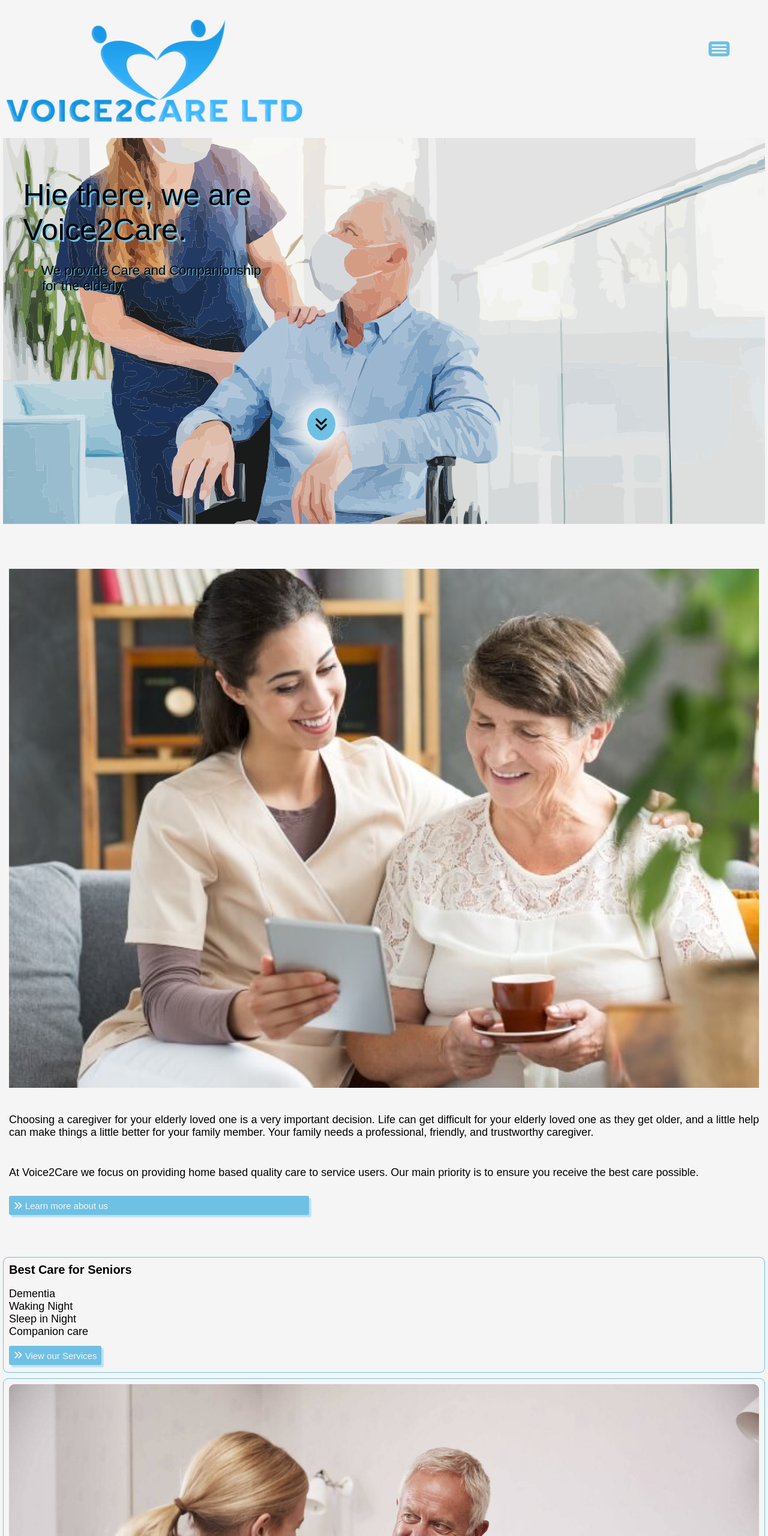
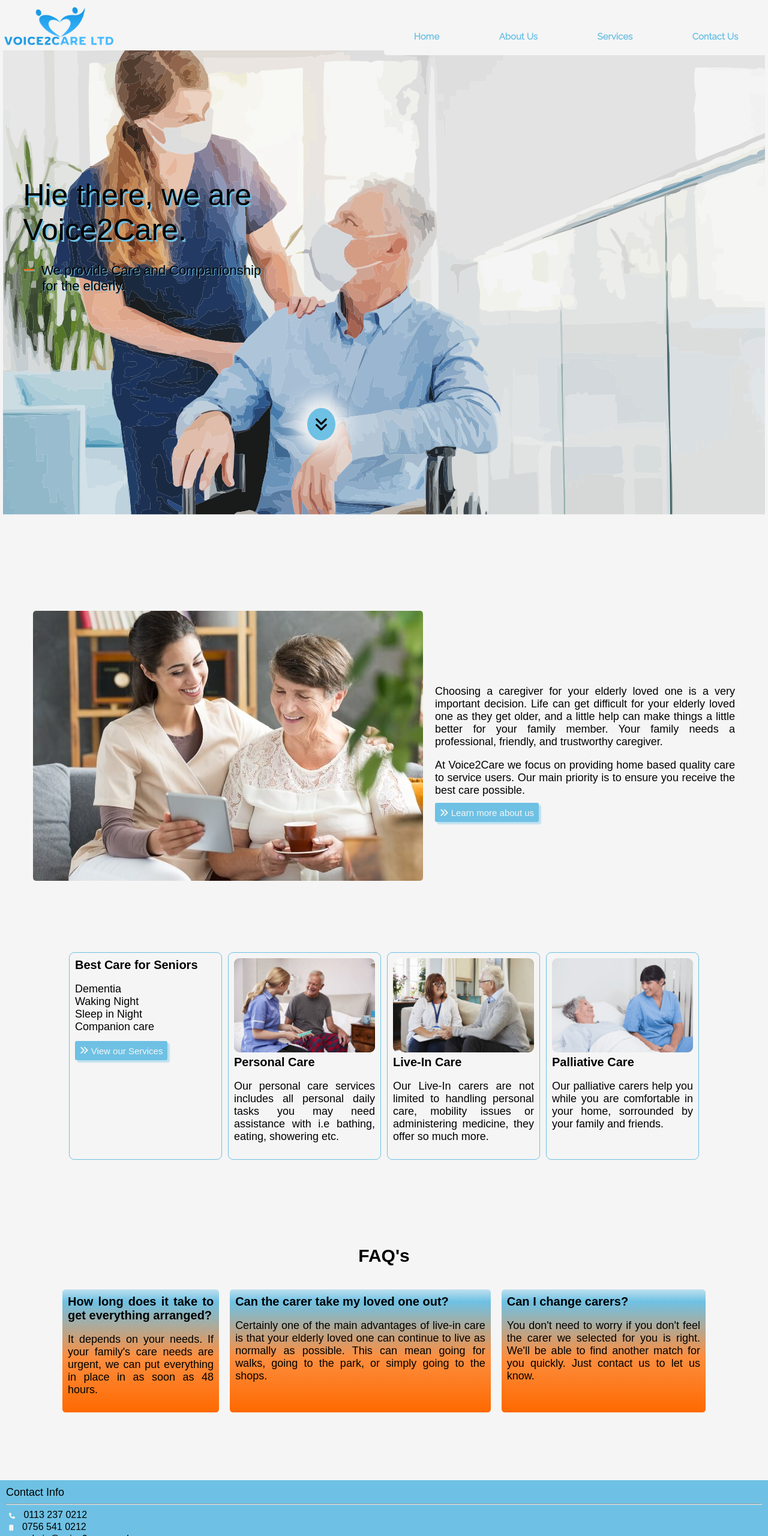
Before and after one commit to tinashe-muchineripi/voice2care, a plain HTML site: page index.html in a window 1280 px wide. Shown: the top 2560 px of the page at 60% size. Drawn offline with Linux system fonts and the light colour scheme; a web font is replaced by a local one.

Commit message:
styling for desktop version of index, contact, services and about us page

```diff
--- a/index.css
+++ b/index.css
@@ -33,6 +33,7 @@ body {
     width: 100%;
     overflow: hidden;
 }
+
 #header {
     position: fixed;
     top: 0;
@@ -236,7 +237,7 @@ main {
     padding-bottom: 1em;
 }
 
-.tile header {
+.tile header, .faq-section header {
     font-size: 2rem;
     font-weight: bold;
 }
@@ -318,13 +319,13 @@ footer section:first-of-type .footer-tile div address, .contact-tile address, .c
 }
 
 /*STYLING FOR ABOUT US PAGE*/
-#about-us {
+#about_us {
     margin-top: 8vh;
     padding: .5em;
     font-size: 2em;
 }
 
-#about-us header, #services > header , #contact > header {
+#about_us header, #services > header , #contact > header {
     font-size: 4.5rem;
     text-align: center;
     margin: 1em auto;
@@ -334,7 +335,7 @@ footer section:first-of-type .footer-tile div address, .contact-tile address, .c
     text-shadow: .08em .08em var(--primaryColor);
 }
 
-#about-us div {
+#about_us div {
     display: flex;
     flex-direction: column;
     gap: .5em;
@@ -438,3 +439,152 @@ footer section:first-of-type .footer-tile div address, .contact-tile address, .c
 .contact-tab {
     margin-bottom: 1.5em;
 }
+
+@media screen and (min-width: 768px) {
+    main, #services, #contact, #about-us {
+        margin-top: 20vh;
+    }
+
+    .hamburger-menu {
+        top: 50%;
+    }
+}
+
+@media screen and (min-width: 1024px) {
+    .container {
+        max-width: 100%;
+    }
+    #header {
+        width: 100%;
+        display: flex;
+        flex-direction: row;
+        align-items: center;
+        justify-content: space-between;
+    }
+
+    #header #logo-image {
+        width: 15vw;
+    }
+    #header #navbar .navbar-container {
+        display: flex;
+        position: absolute;
+        top: 35%;
+        right: 0;
+        opacity: 1;
+        color: black;
+        box-shadow: unset;
+        background-color: var(--backgroundColor);
+    }
+
+    .hamburger-menu {
+        display: none;
+    }
+
+    header nav ul .navbar-list {
+        border-bottom: hidden;
+        padding: 1.5em .5em;
+
+    }
+
+    header nav ul .navbar-list a {
+        color: var(--primaryColor);
+        font-weight: bold;
+    }
+
+    header nav ul .navbar-list a:hover {
+        border-bottom: .01em solid var(--primaryColor);
+    }
+
+    header nav ul .navbar-list a:active {
+        color: var(--luminous-vivid-orange-color);
+    }
+
+    /*Styling for the home page*/
+    main {
+        margin-top: 6vh;
+    }
+    .about-us {
+        display: flex;
+        align-items: center;
+        margin: auto 5em;
+        gap: 2em;
+    }
+
+    .about-us img {
+        border-radius: .5em;
+    }
+
+    .services {
+        display: flex;
+        margin: 11em;
+        gap: 1em;
+    }
+
+    .tile {
+        width: 20vw;
+    }
+
+    .tile img {
+        width: 100%;
+    }
+
+    .faq-section {
+        font-size: 1.8rem;
+        padding: .5em;
+        border-radius: .5em;
+        text-align: justify;
+        margin: 5em;
+    }
+
+    .faq-section >  div {
+        display: flex;
+        gap: 1em;
+    }
+
+    /*styling for the about us page*/
+    #about_us .about_us_section {
+        display: flex;
+        flex-direction: column;
+        margin: auto 7em;
+    }
+    #about_us .values-tiles-container {
+        flex-direction: row;
+    }
+
+    .values-tiles {
+        width: 25vw;
+    }
+
+    /*styling for the services page*/
+    #services {
+        margin-top: 6vh;
+    }
+    #services section {
+        margin: auto 7em;
+    }
+
+    #services .services-tile {
+        align-items: center;
+        flex-direction: row;
+        gap: 1.5em;
+    }
+
+    #services .services-tile img {
+        width: 40%;
+        border-radius: .5em;
+    }
+
+    /*styling for the contact page*/
+    #contact {
+        margin-top: 6vh;
+    }
+    #contact section {
+        margin: auto 7em;
+        display: flex;
+        gap: 1.5em;
+    }
+
+    #contact-form {
+        width: 65%;
+    }
+}
```
